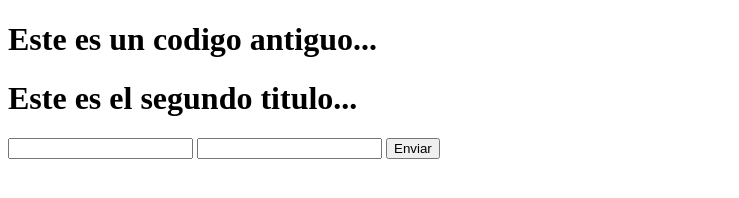
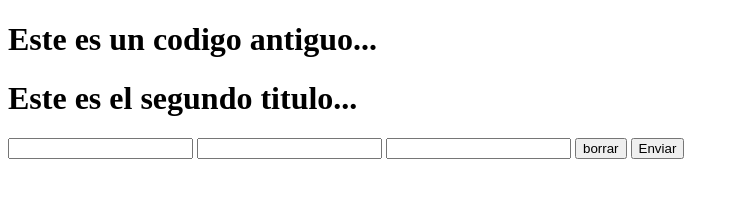
Before and after one commit to JP-Pablo/hello-world-git, a plain HTML site: page index.html in a window 1280 px wide. Shown: the whole page, without its empty margins (0-739 px from the left). Drawn offline with Linux system fonts and the light colour scheme.

Commit message:
Se agrego edad

```diff
--- a/index.html
+++ b/index.html
@@ -12,6 +12,8 @@
     <form action="#" method="get">
         <input type="text" name="FirstName" id="FirstName">
         <input type="text" name="LastName" id="LastName">
+        <input type="text" name="edadm" id="edadm">
+        <input type="button" value="borrar">
         <input type="button" value="Enviar">
     </form>
 </body>
```
